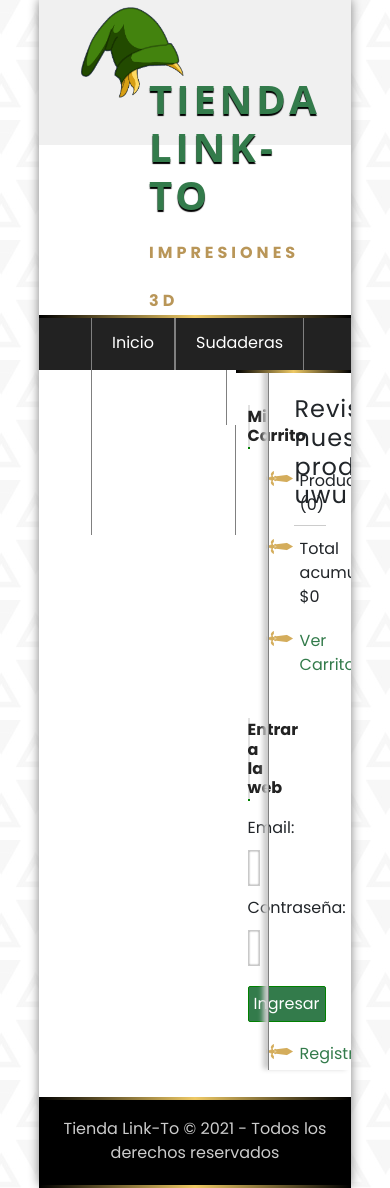
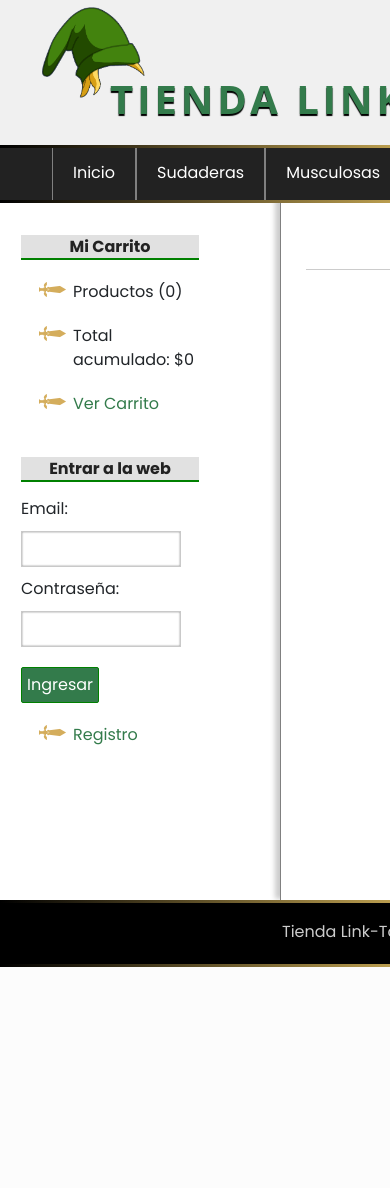
Before and after one commit to claudiosandoval/Tienda-Online, a PHP site: page /master-php/ in a window 390 px wide; the page is wider, and only the part inside the window is pictured. After the commit the page ends 967 px from the top of that part, so only its background shows below. Run offline with PHP 8.4, Linux system fonts and the light colour scheme; data comes from the database, SQL or seed files in the repository; data that the repository does not hold is empty.

Commit message:
Quiebres en dispositivos moviles

```diff
--- a/assets/css/style.css
+++ b/assets/css/style.css
@@ -563,3 +563,19 @@ input[type="submit"]:hover,
 }
 
 /* FIN CARRITO */
+
+/* QUIEBRE DISPOSITIVOS MOVILES */
+
+@media screen and (max-width: 1200px) {
+    #container {
+            width: 100%;
+    }
+
+    #header, #menu, #main-content, #footer {
+        min-width: 1000px;
+    }
+
+    .product .button {
+        width: 50%;
+    }
+}
--- a/index.php
+++ b/index.php
@@ -22,6 +22,7 @@ function show_error() {
 
 if (isset($_GET['controller'])) { //comprobamos si el controlador que llega por la url es valido de otro modo cortamos la ejecucion
     $nombre_controlador = $_GET['controller'].'Controller';
+    //var_dump(ucwords($nombre_controlador));
 }elseif(!isset($_GET['controller']) && !isset($_GET['action'])) {
     $nombre_controlador = controller_default;
 }
--- a/views/layout/header.php
+++ b/views/layout/header.php
@@ -8,6 +8,7 @@
     <link rel="stylesheet" href="https://cdn.jsdelivr.net/npm/bootstrap-icons@1.5.0/font/bootstrap-icons.css"><!--  bootstrap icon css -->
     <link rel="stylesheet" href="<?=base_url?>assets/css/style.css"><!--  mi css -->
     <link href="https://fonts.googleapis.com/css2?family=Poppins:wght@300;400;700&display=swap" rel="stylesheet"><!--  poppins font family -->
+    <link rel="icon" type="image/x-icon" href="favicon.ico">
     <title>Tienda Link-to </title>
 </head>
 <body>
--- a/views/layout/sidebar.php
+++ b/views/layout/sidebar.php
@@ -17,7 +17,7 @@
             <strong class="alert_red"><?= $_SESSION['error_login']?></strong>
         <?php endif; ?>
         <?php Utils::deleteSession('error_login'); ?>
-        <form action="<?=base_url?>/usuario/login" method="POST">
+        <form action="<?=base_url?>usuario/login" method="POST">
             <label for="email">Email:</label>
             <input type="email" name="email">
             <label for="password">Contraseña:</label>
```
Also changed, not shown: favicon.ico (added).
